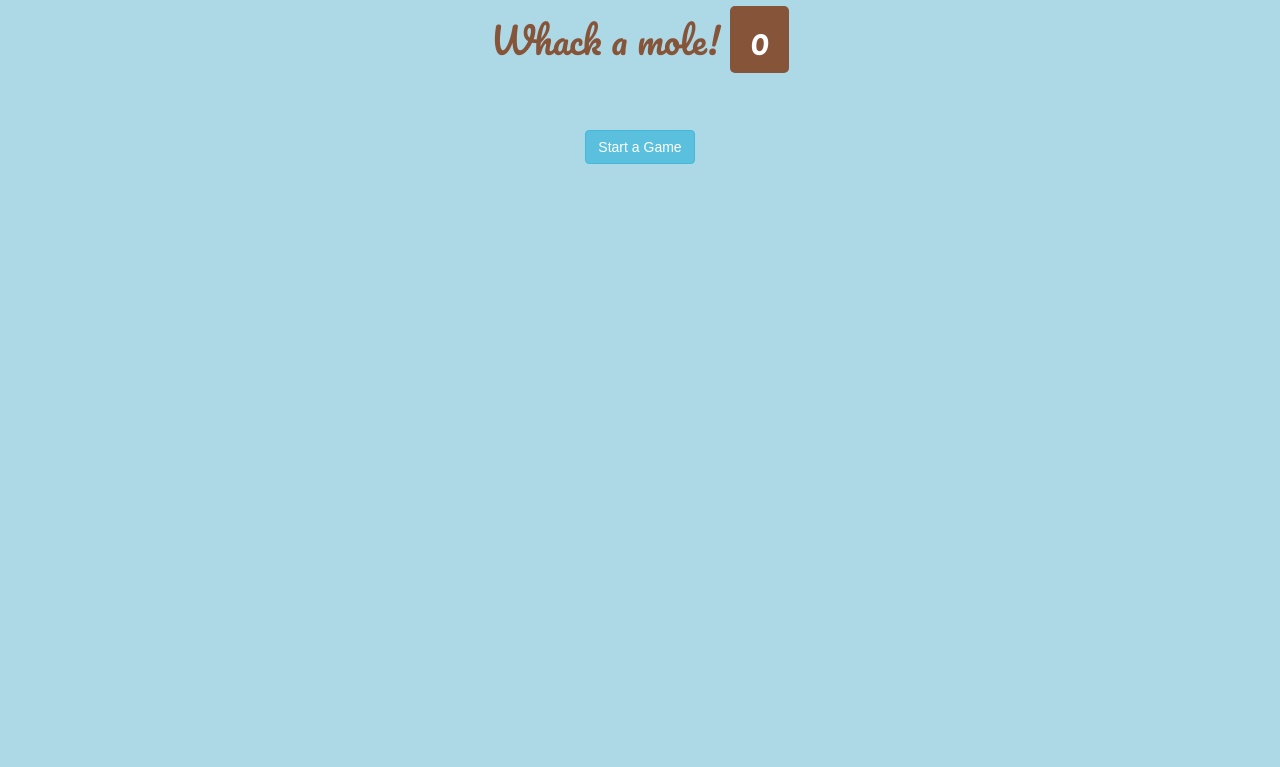
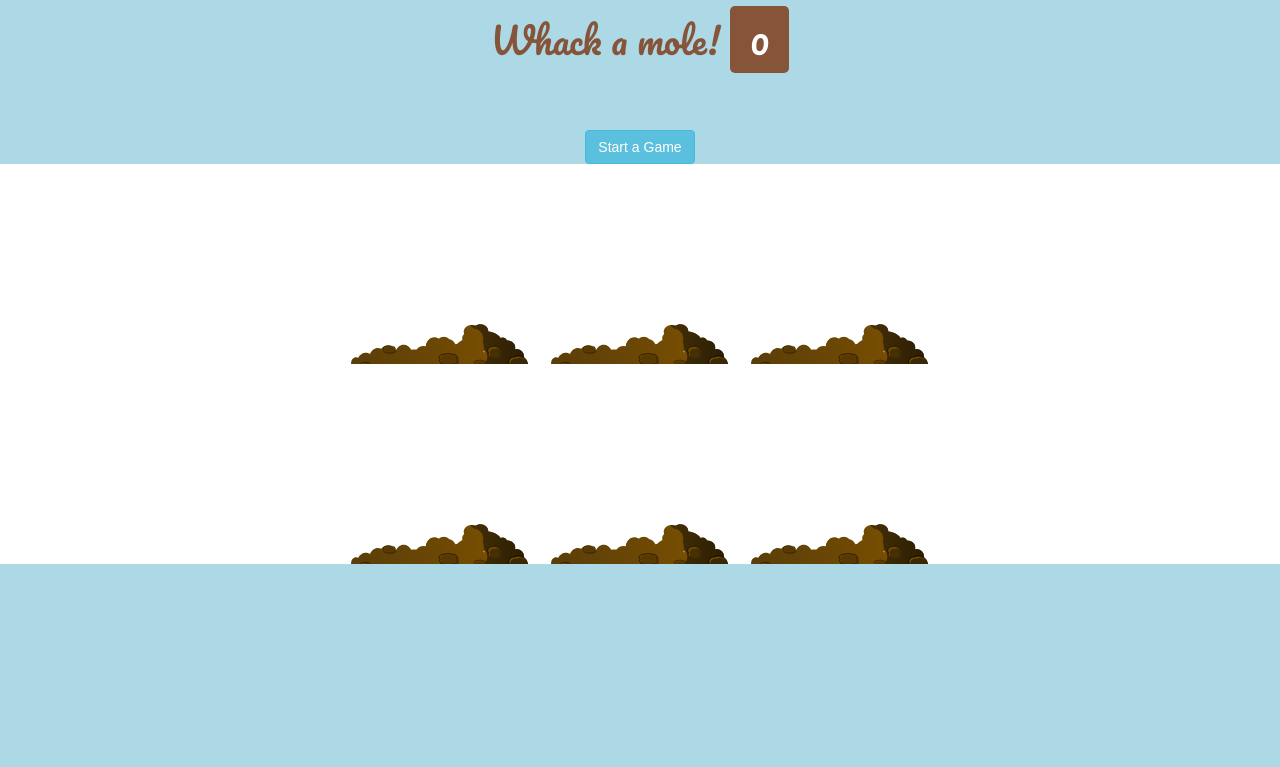
Before and after one commit to XueyingHou929/whack-a-mole, a plain HTML site: page index.html in a window 1280 px wide. Drawn offline with nearby package versions, Linux system fonts and the light colour scheme.

Commit message:
mole mole

```diff
--- a/index.js
+++ b/index.js
@@ -21,5 +21,5 @@ function randomHole(holes){
 function peep(){
   const time = randomTime(200, 1000);
   const hole = randomHole(holes);
-  console.log(time, hole);
+  hole.classList.add('up');
 }
--- a/style.css
+++ b/style.css
@@ -1,5 +1,9 @@
 html {
   background-color: lightblue;
+  box-sizing: border-box;
+}
+*, *:before, *:after {
+  box-sizing: inherit;
 }
 .text-center {
   font-family: 'Pacifico', cursive;
@@ -15,3 +19,38 @@ html {
   padding: 2px 20px;
   border-radius: 5px;
 }
+.game {
+  width: 600px;
+  height: 400px;
+  display: flex;
+  flex-wrap: wrap;
+  margin: 0 auto;
+}
+.hole {
+  flex: 1 0 33.33%;
+  overflow: hidden;
+  position: relative;
+}
+.hole:after {
+  display: block;
+  background: url(images/dirt.svg) bottom center no-repeat;
+  background-size: contain;
+  content: '';
+  width: 100%;
+  height:70px;
+  position: absolute;
+  z-index: 2;
+  bottom: -30px;
+}
+.mole {
+  background: url('images/mole.svg') bottom center no-repeat;
+  background-size: 60%;
+  position: absolute;
+  top: 100%;
+  width: 100%;
+  height: 100%;
+  transition: all 0.4s;
+}
+.hole.up .mole {
+  top: 0;
+}
```
